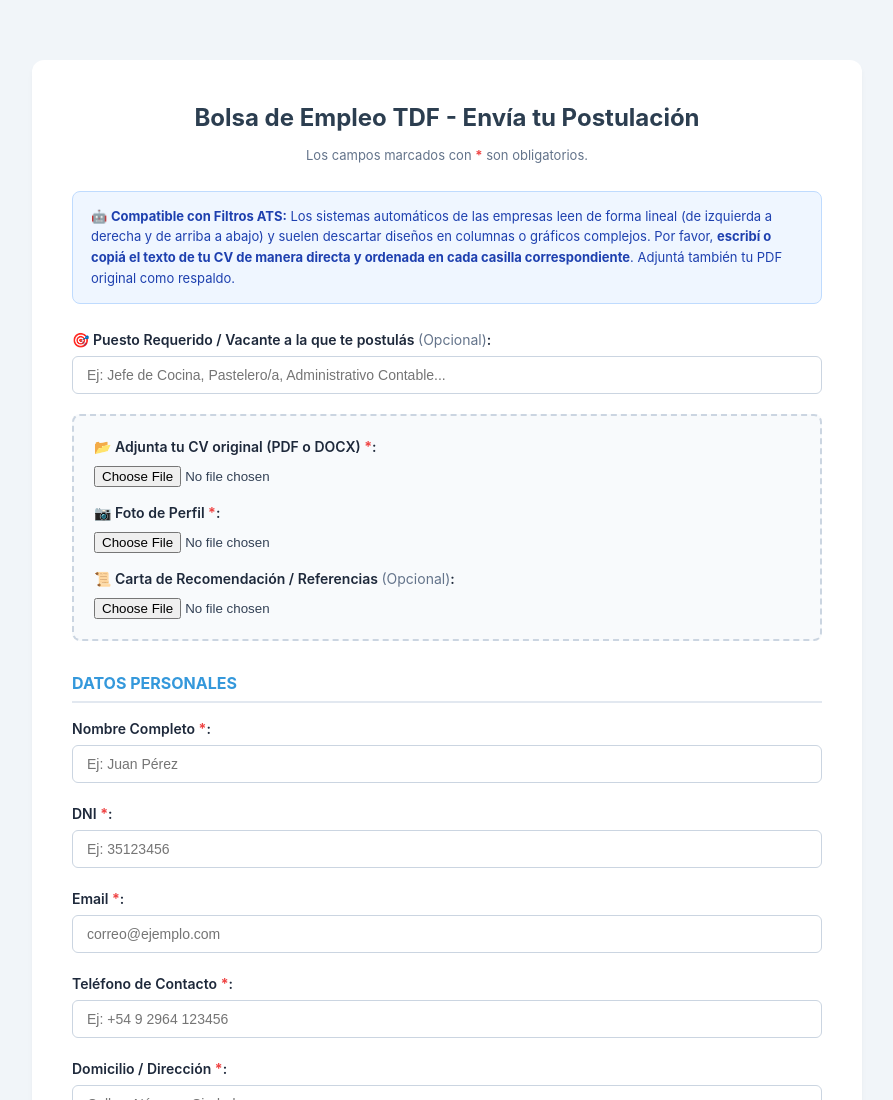
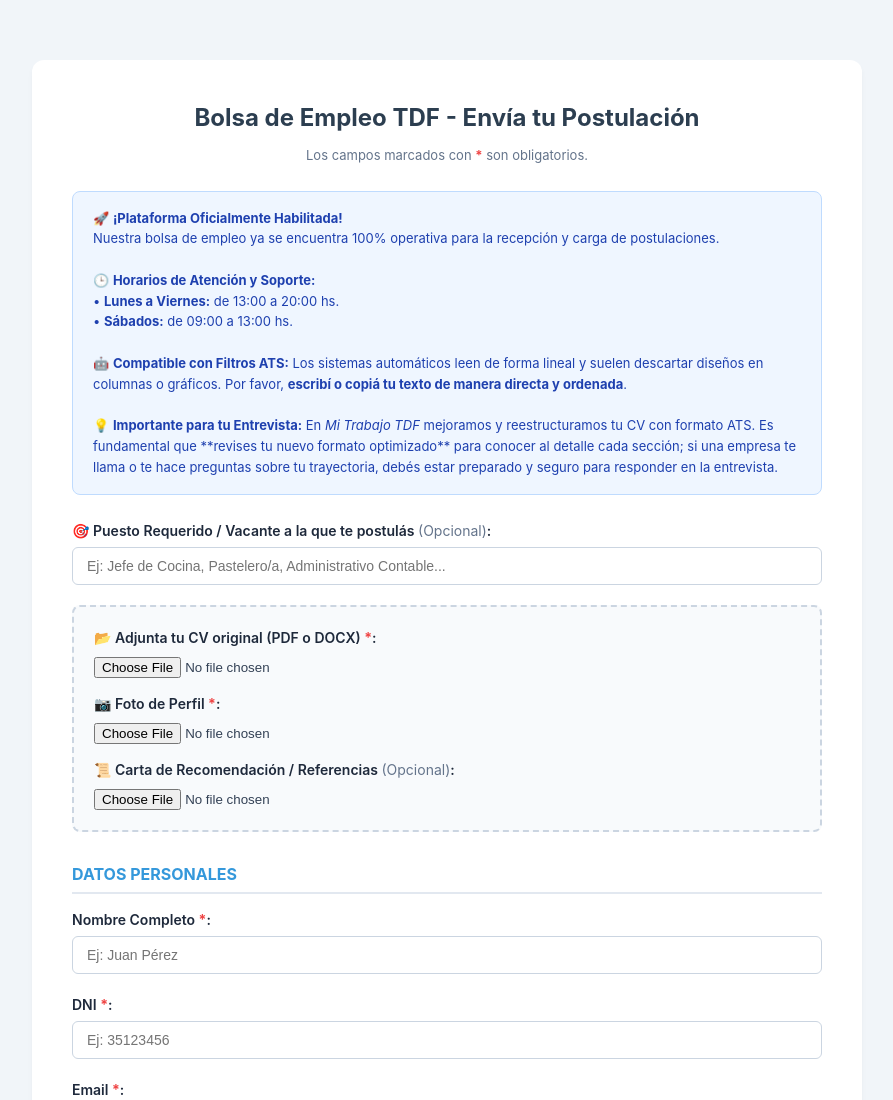
Before and after one commit to mitrabajotdf-oss/generador-cv-ats, a website: page public/formulario.html in a window 1280 px wide. Shown: the top 1100 px of the page, without its empty margins (193-1086 px from the left). Drawn offline with Linux system fonts and the light colour scheme.

Commit message:
Update aviso-autocompletado section in formulario.html
Updated the padding of the aviso-autocompletado section and modified the content to include new platform information, support hours, and ATS compatibility details.

```diff
--- a/public/formulario.html
+++ b/public/formulario.html
@@ -50,7 +50,7 @@
             background: #eff6ff;
             border: 1px solid #bfdbfe;
             color: #1e40af;
-            padding: 14px 18px;
+            padding: 16px 20px;
             border-radius: 8px;
             font-size: 13px;
             margin-bottom: 25px;
@@ -234,8 +234,15 @@
             <h1>Bolsa de Empleo TDF - Envía tu Postulación</h1>
             <div class="aviso-obligatorio">Los campos marcados con <span style="color: #ef4444; font-weight: bold;">*</span> son obligatorios.</div>
 
+            <!-- 🚀 Aviso de Plataforma Habilitada, Horarios y Valor del CV Optimizado -->
             <div class="aviso-autocompletado">
-                🤖 <strong>Compatible con Filtros ATS:</strong> Los sistemas automáticos de las empresas leen de forma lineal (de izquierda a derecha y de arriba a abajo) y suelen descartar diseños en columnas o gráficos complejos. Por favor, <strong>escribí o copiá el texto de tu CV de manera directa y ordenada en cada casilla correspondiente</strong>. Adjuntá también tu PDF original como respaldo.
+                🚀 <strong>¡Plataforma Oficialmente Habilitada!</strong><br>
+                Nuestra bolsa de empleo ya se encuentra 100% operativa para la recepción y carga de postulaciones.<br><br>
+                🕒 <strong>Horarios de Atención y Soporte:</strong><br>
+                • <strong>Lunes a Viernes:</strong> de 13:00 a 20:00 hs.<br>
+                • <strong>Sábados:</strong> de 09:00 a 13:00 hs.<br><br>
+                🤖 <strong>Compatible con Filtros ATS:</strong> Los sistemas automáticos leen de forma lineal y suelen descartar diseños en columnas o gráficos. Por favor, <strong>escribí o copiá tu texto de manera directa y ordenada</strong>.<br><br>
+                💡 <strong>Importante para tu Entrevista:</strong> En <em>Mi Trabajo TDF</em> mejoramos y reestructuramos tu CV con formato ATS. Es fundamental que **revises tu nuevo formato optimizado** para conocer al detalle cada sección; si una empresa te llama o te hace preguntas sobre tu trayectoria, debés estar preparado y seguro para responder en la entrevista.
             </div>
 
             <div class="form-group">
```
